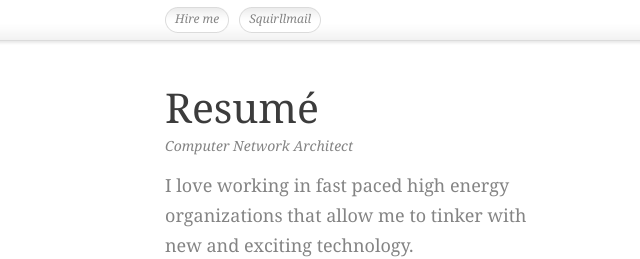
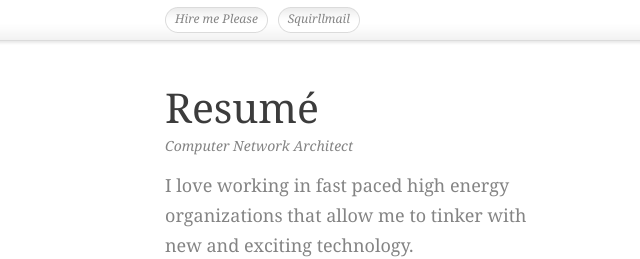
Before and after one commit to pokey600/portfolio-site, a plain HTML site: page index.html in a window 1280 px wide. Shown: the top 259 px of the page, 0-640 px from the left. Drawn offline with nearby package versions, Linux system fonts and the light colour scheme.

Commit message:
added please

```diff
--- a/index.html
+++ b/index.html
@@ -10,7 +10,7 @@
 <a>
 <div id="header">
   <ul>
-    <li><a href="mailto: alex@pokey.ml?subject=Job Opportunity"><span>Hire me</span></a></li>
+    <li><a href="mailto: alex@pokey.ml?subject=Job Opportunity"><span>Hire me Please</span></a></li>
     <li><a href="squirllmail.html"><span>Squirllmail</span></a></li>
   </ul>
 </div>
```
